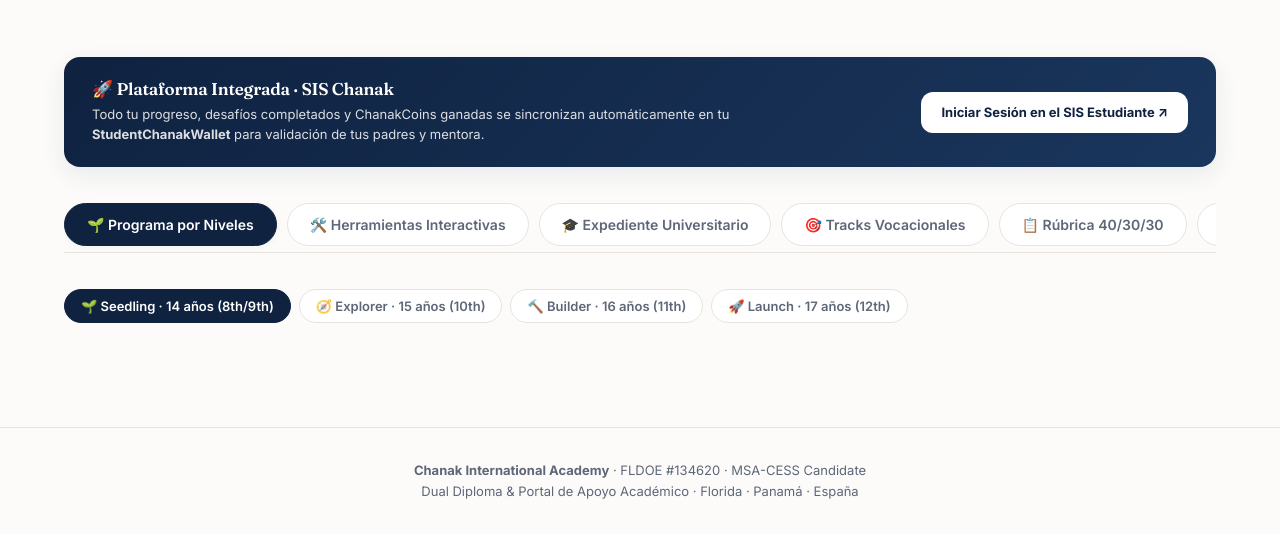
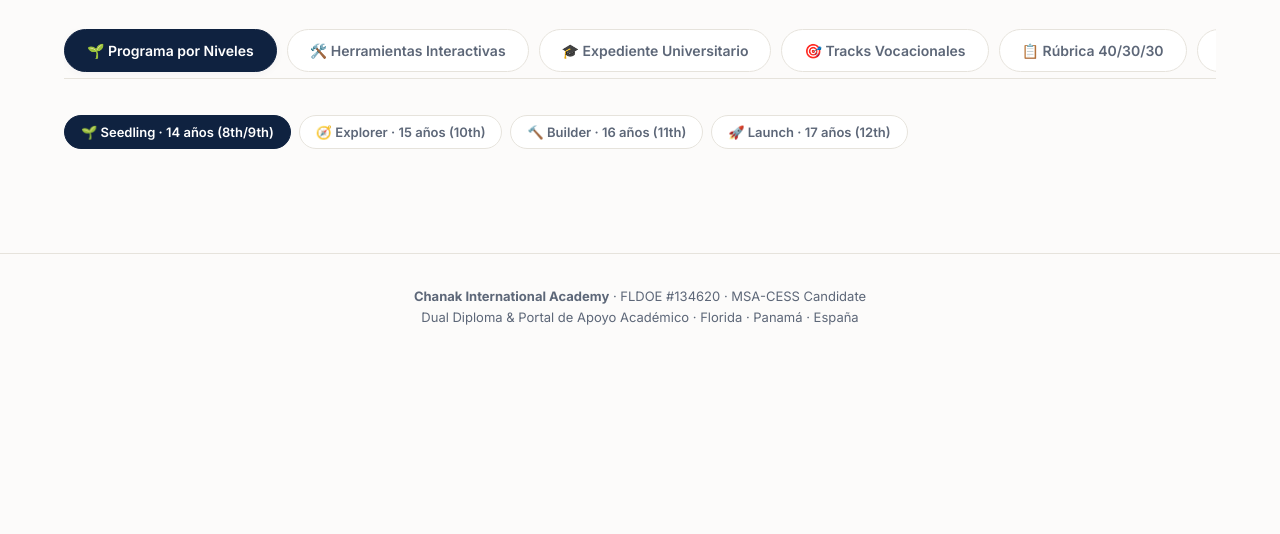
Before and after one commit to marieladanais31-art/chanak-life-skills, a plain HTML site: page index.html in a window 1280 px wide. Shown: the part 287-821 px from the top of the page. After the commit the page ends 800 px from the top, so only its background shows below. Drawn offline with Linux system fonts and the light colour scheme.

Commit message:
fix: remove misleading SIS redirect banner and keep direct interactive access

```diff
--- a/index.html
+++ b/index.html
@@ -48,19 +48,6 @@
       <p class="hero-lead" id="ui-hero-lead">
         Desarrollo de carácter, autodisciplina, mayordomía financiera, relaciones sanas y liderazgo de impacto real con cosmovisión bíblica. Selecciona la etapa correspondiente:
       </p>
-    </section>
-
-    <!-- SIS Integration Banner -->
-    <section class="sis-banner" id="sis-banner-container">
-      <div class="sis-banner-info">
-        <h4 id="ui-sis-title">🚀 Plataforma Integrada · SIS Chanak</h4>
-        <p id="ui-sis-desc">
-          Todo tu progreso, desafíos completados y ChanakCoins ganadas se sincronizan automáticamente en tu <b>StudentChanakWallet</b> para validación de tus padres y mentora.
-        </p>
-      </div>
-      <a href="https://sis.chanakacademy.org" target="_blank" class="btn-sis" id="ui-sis-btn">
-        Iniciar Sesión en el SIS Estudiante ↗
-      </a>
     </section>
 
     <!-- Unified Navigation Bar (Dual Diploma LMS + Portal Chanak) -->
```
Also changed, not shown: 1 other file.
